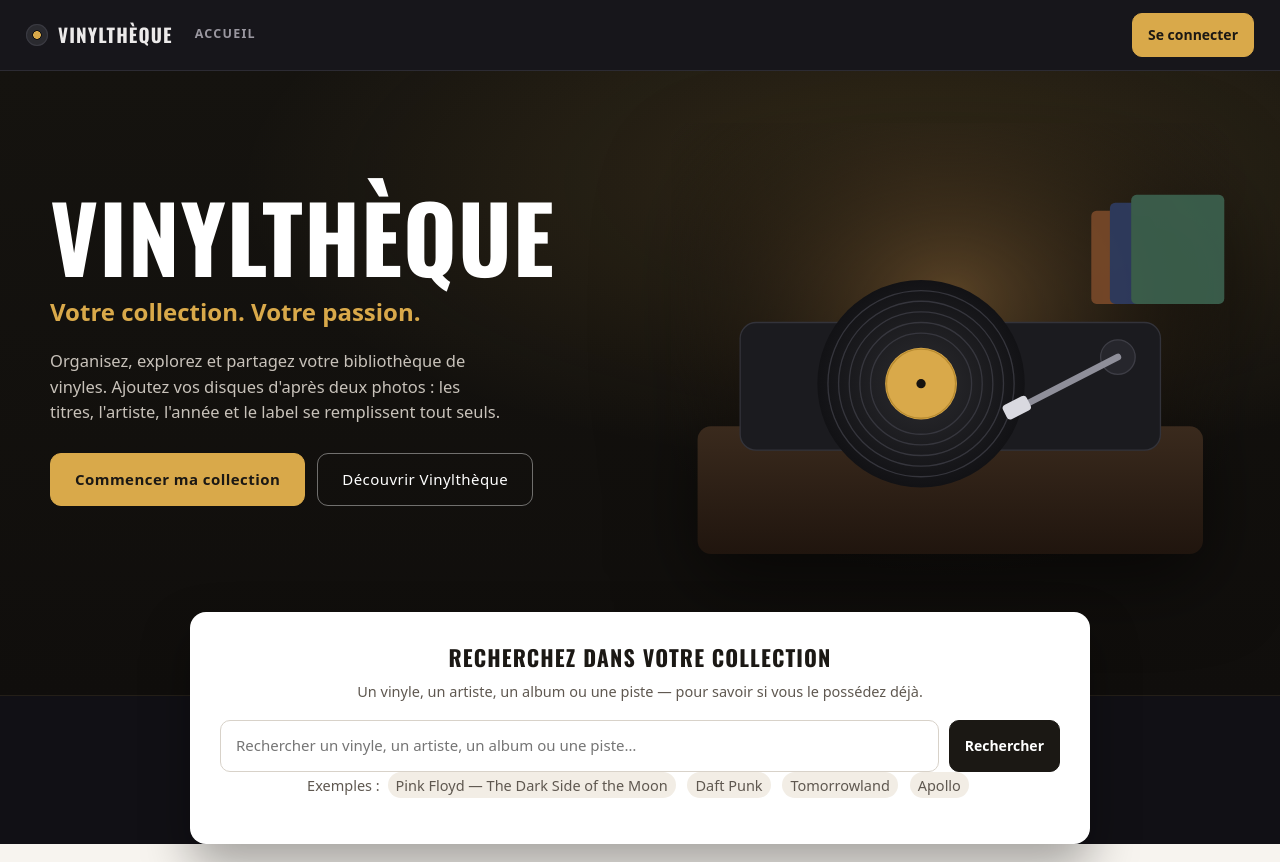
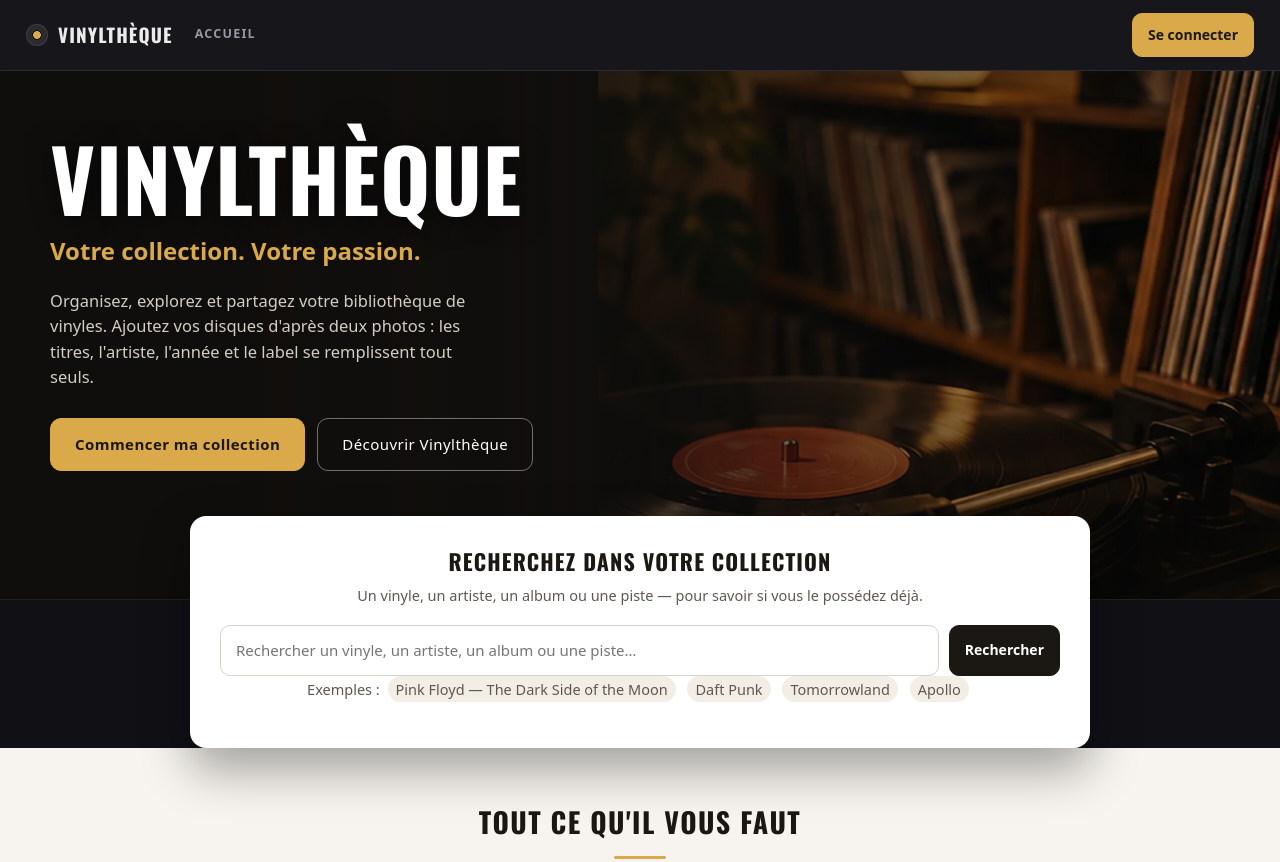
Before and after one commit to unpeumoinpauvre/vinyltheque, a website: page public/index.html in a window 1280 px wide. Shown: the top 862 px of the page. Drawn offline with nearby package versions, Linux system fonts and the light colour scheme; no server answers.

Commit message:
Heros : photo de la platine fournie par le proprietaire du site

```diff
--- a/public/index.html
+++ b/public/index.html
@@ -34,46 +34,6 @@
             <button class="btn gold big" data-go="register">Commencer ma collection</button>
             <button class="btn outline big" data-scroll="#home-feats">Découvrir Vinylthèque</button>
           </div>
-        </div>
-        <div class="hero-art" aria-hidden="true">
-          <svg viewBox="0 0 420 340" role="img">
-            <defs>
-              <radialGradient id="glow" cx="50%" cy="38%" r="62%">
-                <stop offset="0%" stop-color="#5a4326"/><stop offset="100%" stop-color="#15120f" stop-opacity="0"/>
-              </radialGradient>
-              <linearGradient id="wood" x1="0" y1="0" x2="0" y2="1">
-                <stop offset="0%" stop-color="#3a2a1d"/><stop offset="100%" stop-color="#20150e"/>
-              </linearGradient>
-              <radialGradient id="platter" cx="50%" cy="50%" r="50%">
-                <stop offset="0%" stop-color="#2c2c30"/><stop offset="100%" stop-color="#121215"/>
-              </radialGradient>
-            </defs>
-            <rect width="420" height="340" fill="url(#glow)"/>
-            <!-- meuble -->
-            <rect x="20" y="228" width="380" height="96" rx="10" fill="url(#wood)"/>
-            <!-- platine -->
-            <rect x="52" y="150" width="316" height="96" rx="12" fill="#1b1b1f" stroke="#33333a"/>
-            <!-- disque -->
-            <circle cx="188" cy="196" r="78" fill="url(#platter)"/>
-            <g stroke="#3b3b43" fill="none" opacity=".85">
-              <circle cx="188" cy="196" r="70"/><circle cx="188" cy="196" r="62"/>
-              <circle cx="188" cy="196" r="54"/><circle cx="188" cy="196" r="46"/>
-              <circle cx="188" cy="196" r="38"/>
-            </g>
-            <circle cx="188" cy="196" r="27" fill="#d9a94a"/>
-            <circle cx="188" cy="196" r="26" fill="none" stroke="#b98c31"/>
-            <circle cx="188" cy="196" r="3.5" fill="#15120f"/>
-            <!-- bras de lecture -->
-            <circle cx="336" cy="176" r="13" fill="#26262c" stroke="#3d3d45"/>
-            <path d="M336 176 L262 214" stroke="#8f8f9a" stroke-width="5" stroke-linecap="round"/>
-            <rect x="250" y="208" width="20" height="12" rx="3" fill="#d9d9e0" transform="rotate(-27 260 214)"/>
-            <!-- pochettes rangées -->
-            <g opacity=".9">
-              <rect x="316" y="66" width="70" height="70" rx="4" fill="#7a4a2a"/>
-              <rect x="330" y="60" width="70" height="76" rx="4" fill="#2f3d63"/>
-              <rect x="346" y="54" width="70" height="82" rx="4" fill="#3d6350"/>
-            </g>
-          </svg>
         </div>
       </div>
     </div>
--- a/public/style.css
+++ b/public/style.css
@@ -49,18 +49,24 @@ body.home .foot{background:#15130f}
   cursor:pointer;text-decoration:underline;padding:0;align-self:flex-start}
 
 /* =============================================== page d'accueil : héros */
-.hero{background:
-    radial-gradient(1100px 460px at 72% 18%, rgba(217,169,74,.16), transparent 62%),
-    linear-gradient(180deg,#15130f 0%,#100e0c 100%);
-  border-bottom:1px solid #241f18;padding:52px 20px 120px}
-.hero-inner{max-width:1180px;margin:0 auto;display:grid;grid-template-columns:1.02fr .98fr;
-  gap:40px;align-items:center}
+.hero{position:relative;overflow:hidden;background:#100e0c;
+  border-bottom:1px solid #241f18;padding:66px 20px 128px}
+/* photo de la platine, ancrée à droite */
+.hero::before{content:'';position:absolute;inset:0;
+  background:url('/hero.webp') no-repeat right 82%;background-size:auto 128%}
+/* voile sombre pour que le texte reste lisible par-dessus */
+.hero::after{content:'';position:absolute;inset:0;background:
+  linear-gradient(90deg,#100e0c 0%,rgba(16,14,12,.97) 22%,rgba(16,14,12,.84) 40%,
+    rgba(16,14,12,.45) 62%,rgba(16,14,12,.08) 88%,transparent 100%),
+  linear-gradient(180deg,rgba(16,14,12,.30) 0%,transparent 26%,rgba(16,14,12,.45) 100%)}
+.hero-inner{position:relative;z-index:1;max-width:1180px;margin:0 auto}
+.hero-txt{max-width:min(560px,58%)}
 .display{font-family:var(--display);font-weight:700;text-transform:uppercase;
-  font-size:clamp(46px,7.4vw,92px);line-height:.95;letter-spacing:.01em;margin:0 0 14px;color:#fff}
+  font-size:clamp(44px,7vw,86px);line-height:.95;letter-spacing:.01em;margin:0 0 14px;color:#fff;
+  text-shadow:0 3px 26px rgba(0,0,0,.55)}
 .tagline{color:var(--gold);font-size:clamp(18px,2.2vw,24px);font-weight:600;margin:0 0 18px}
-.lede{font-size:16.5px;color:#c8c2ba;margin:0 0 28px;max-width:48ch}
+.lede{font-size:16.5px;color:#d3cdc5;margin:0 0 28px;max-width:46ch}
 .cta{display:flex;gap:12px;flex-wrap:wrap}
-.hero-art svg{width:100%;height:auto;display:block;filter:drop-shadow(0 24px 40px rgba(0,0,0,.55))}
 
 /* carte de recherche à cheval sur le héros */
 .searchcard{max-width:900px;margin:-84px auto 0;position:relative;z-index:2;
@@ -122,9 +128,10 @@ body.home .foot{background:#15130f}
   box-shadow:inset 0 0 0 1px #3a3a42}
 
 @media(max-width:860px){
-  .hero{padding:34px 20px 104px}
-  .hero-inner{grid-template-columns:1fr;gap:26px}
-  .hero-art{max-width:420px}
+  .hero{padding:36px 20px 112px}
+  .hero::before{background-size:auto 100%;background-position:right bottom;opacity:.55}
+  .hero::after{background:linear-gradient(180deg,rgba(16,14,12,.72) 0%,rgba(16,14,12,.86) 100%)}
+  .hero-txt{max-width:none}
   .searchbar{flex-direction:column}
 }
 
@@ -229,3 +236,10 @@ textarea{min-height:120px;resize:vertical;font-size:14px;line-height:1.6}
 .bar b{font-weight:500;overflow:hidden;text-overflow:ellipsis;white-space:nowrap}
 #view-stats .sechead{text-align:left}
 #view-stats .sechead::after{margin-left:0}
+
+@media(max-width:600px){
+  .topbar{flex-wrap:wrap;gap:12px;padding:10px 16px}
+  .brand{font-size:16px}
+  .mainnav{order:3;flex-basis:100%;gap:16px}
+  .userbox{margin-left:auto}
+}
```
Also changed, not shown: public/hero.webp (added).
